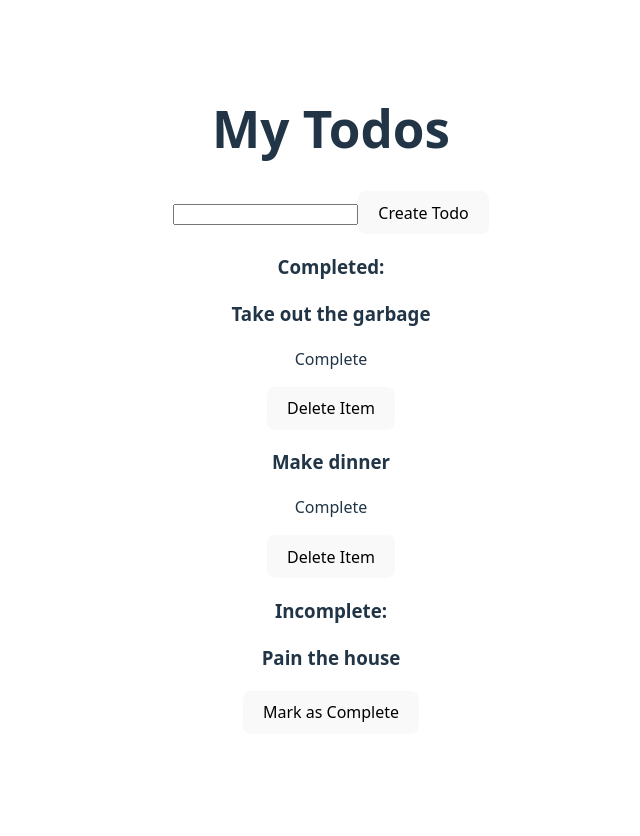
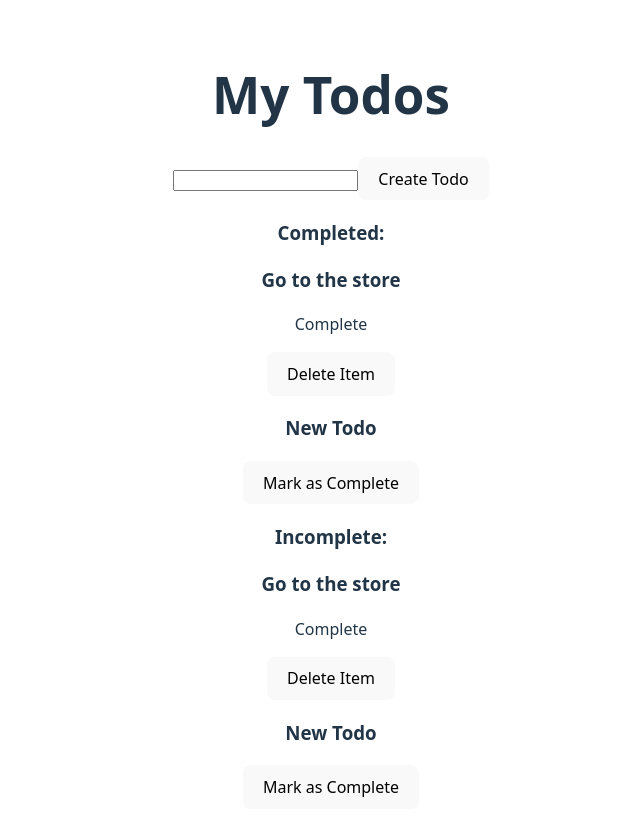
Before and after one commit to ryan-perry/building-modern-projects-with-react, a React (Vite) app in the folder projects/todo-list-app/: page / in a window 1280 px wide. Shown: the top 836 px of the page, without its empty margins (309-949 px from the left). Before the commit the page ends 800 px from the top, so only its background shows below. Built offline with nearby package versions, Linux system fonts and the light colour scheme.

Commit message:
Refactor Todo List app to use Redux for state management.

```diff
--- a/projects/todo-list-app/src/App.jsx
+++ b/projects/todo-list-app/src/App.jsx
@@ -1,60 +1,10 @@
-import { useState } from 'react';
 import './App.css';
 import TodoList from './TodoList';
 
 function App() {
-  const [completedTodos, setCompletedTodos] = useState([
-    {
-      text: 'Take out the garbage',
-      isCompleted: true,
-    },
-    {
-      text: 'Make dinner',
-      isCompleted: true,
-    },
-  ]);
-  const [incompleteTodos, setIncompleteTodos] = useState([
-    {
-      text: 'Pain the house',
-      isCompleted: false,
-    },
-  ]);
-
-  function markTodoAsComplete(text) {
-    setIncompleteTodos(incompleteTodos.filter((todo) => todo.text !== text));
-    setCompletedTodos([
-      ...completedTodos,
-      {
-        ...incompleteTodos.find((todo) => todo.text === text),
-        isCompleted: true,
-      },
-    ]);
-  }
-
-  function deleteTodo(text) {
-    setCompletedTodos(completedTodos.filter((todo) => todo.text !== text));
-  }
-
-  function createTodo(text) {
-    console.log('value: ', text);
-    setIncompleteTodos([
-      ...incompleteTodos,
-      {
-        text,
-        isCompleted: false,
-      },
-    ]);
-  }
-
   return (
     <>
-      <TodoList
-        completedTodos={completedTodos}
-        incompleteTodos={incompleteTodos}
-        onCompletedClicked={markTodoAsComplete}
-        onDeleteClicked={deleteTodo}
-        onCreateClicked={createTodo}
-      />
+      <TodoList />
     </>
   );
 }
--- a/projects/todo-list-app/src/NewTodoForm.jsx
+++ b/projects/todo-list-app/src/NewTodoForm.jsx
@@ -1,7 +1,11 @@
 import { useState } from 'react';
+import { useDispatch } from 'react-redux';
+import { createTodo } from './todosSlice';
 
-export default function NewTodoForm({ onCreateClicked }) {
+export default function NewTodoForm() {
   const [inputText, setInputText] = useState('');
+
+  const dispatch = useDispatch();
 
   return (
     <div>
@@ -15,7 +19,7 @@ export default function NewTodoForm({ onCreateClicked }) {
       <button
         type="button"
         onClick={() => {
-          onCreateClicked(inputText);
+          dispatch(createTodo(inputText));
           // set text to empty string
           setInputText('');
         }}>
--- a/projects/todo-list-app/src/TodoList.jsx
+++ b/projects/todo-list-app/src/TodoList.jsx
@@ -1,32 +1,27 @@
+import { useSelector } from 'react-redux';
 import NewTodoForm from './NewTodoForm';
 import TodoListItem from './TodoListItem';
 
-export default function TodoList({
-  completedTodos,
-  incompleteTodos,
-  onCompletedClicked,
-  onDeleteClicked,
-  onCreateClicked,
-}) {
+export default function TodoList() {
+  const todos = useSelector((state) => state.todos.value);
+
   return (
     <div>
       <h1>My Todos</h1>
-      <NewTodoForm onCreateClicked={onCreateClicked} />
+      <NewTodoForm />
       <h3>Completed:</h3>
-      {completedTodos.map((todo, index) => (
+      {todos.map((todo, index) => (
         <TodoListItem
           key={index}
           todo={todo}
-          onDeleteClicked={onDeleteClicked}
         />
       ))}
 
       <h3>Incomplete:</h3>
-      {incompleteTodos.map((todo, index) => (
+      {todos.map((todo, index) => (
         <TodoListItem
           key={index}
           todo={todo}
-          onCompletedClicked={onCompletedClicked}
         />
       ))}
     </div>
--- a/projects/todo-list-app/src/TodoListItem.jsx
+++ b/projects/todo-list-app/src/TodoListItem.jsx
@@ -1,4 +1,9 @@
-export default function TodoListItem({ todo, onCompletedClicked, onDeleteClicked }) {
+import { useDispatch } from 'react-redux';
+import { markAsCompleted, deleteTodo } from './todosSlice';
+
+export default function TodoListItem({ todo }) {
+  const dispatch = useDispatch();
+
   return (
     <div>
       <h3>{todo.text}</h3>
@@ -6,13 +11,13 @@ export default function TodoListItem({ todo, onCompletedClicked, onDeleteClicked
       {todo.isCompleted ? (
         <button
           type="button"
-          onClick={() => onDeleteClicked(todo.text)}>
+          onClick={() => dispatch(deleteTodo(todo.text))}>
           Delete Item
         </button>
       ) : (
         <button
           type="button"
-          onClick={() => onCompletedClicked(todo.text)}>
+          onClick={() => dispatch(markAsCompleted(todo.text))}>
           Mark as Complete
         </button>
       )}
--- a/projects/todo-list-app/src/main.jsx
+++ b/projects/todo-list-app/src/main.jsx
@@ -4,9 +4,12 @@ import './index.css';
 import App from './App.jsx';
 import { configureStore } from '@reduxjs/toolkit';
 import { Provider } from 'react-redux';
+import { todosSlice } from './todosSlice.js';
 
 const store = configureStore({
-  reducer: {},
+  reducer: {
+    todos: todosSlice.reducer,
+  },
 });
 
 createRoot(document.getElementById('root')).render(
--- a/projects/todo-list-app/src/todosSlice.js
+++ b/projects/todo-list-app/src/todosSlice.js
@@ -1,13 +1,42 @@
 import { createSlice } from '@reduxjs/toolkit';
 
-const todosSlice = createSlice({
+export const todosSlice = createSlice({
   name: 'todos',
   initialState: {
-    value: [],
+    value: [
+      {
+        text: 'Go to the store',
+        isCompleted: true,
+      },
+      {
+        text: 'New Todo',
+        isCompleted: false,
+      },
+    ],
   },
   reducers: {
-    createTodo: (state) => state,
-    markAsCompleted: (state) => state,
-    deleteTodo: (state) => state,
+    createTodo: (state, action) => {
+      const text = action.payload;
+
+      state.value = [
+        ...state.value,
+        {
+          text,
+          isCompleted: false,
+        },
+      ];
+    },
+    markAsCompleted: (state, action) => {
+      const text = action.payload;
+      const todo = state.value.find((t) => t.text === text);
+
+      todo.isCompleted = true;
+    },
+    deleteTodo: (state, action) => {
+      const text = action.payload;
+      state.value = state.value.filter((t) => t.text !== text);
+    },
   },
 });
+
+export const { createTodo, markAsCompleted, deleteTodo } = todosSlice.actions;
```
